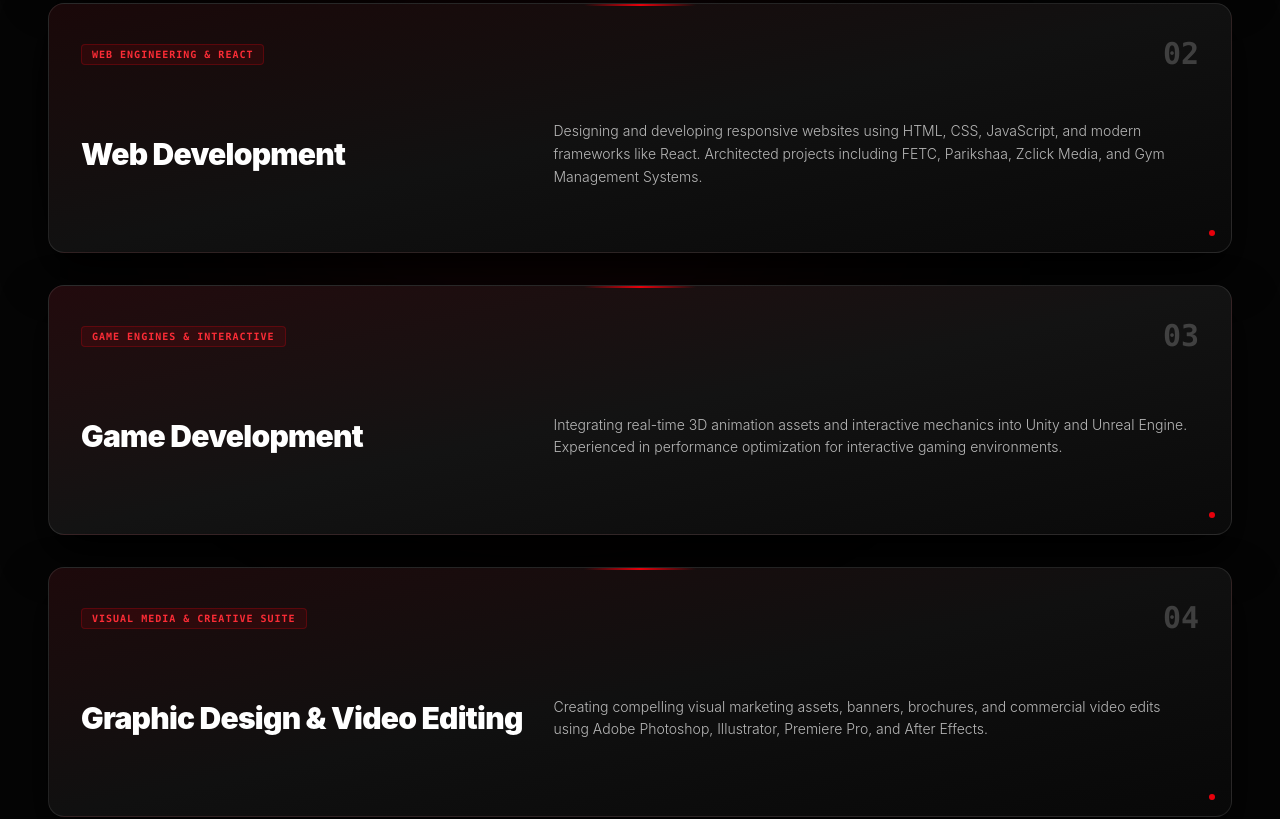
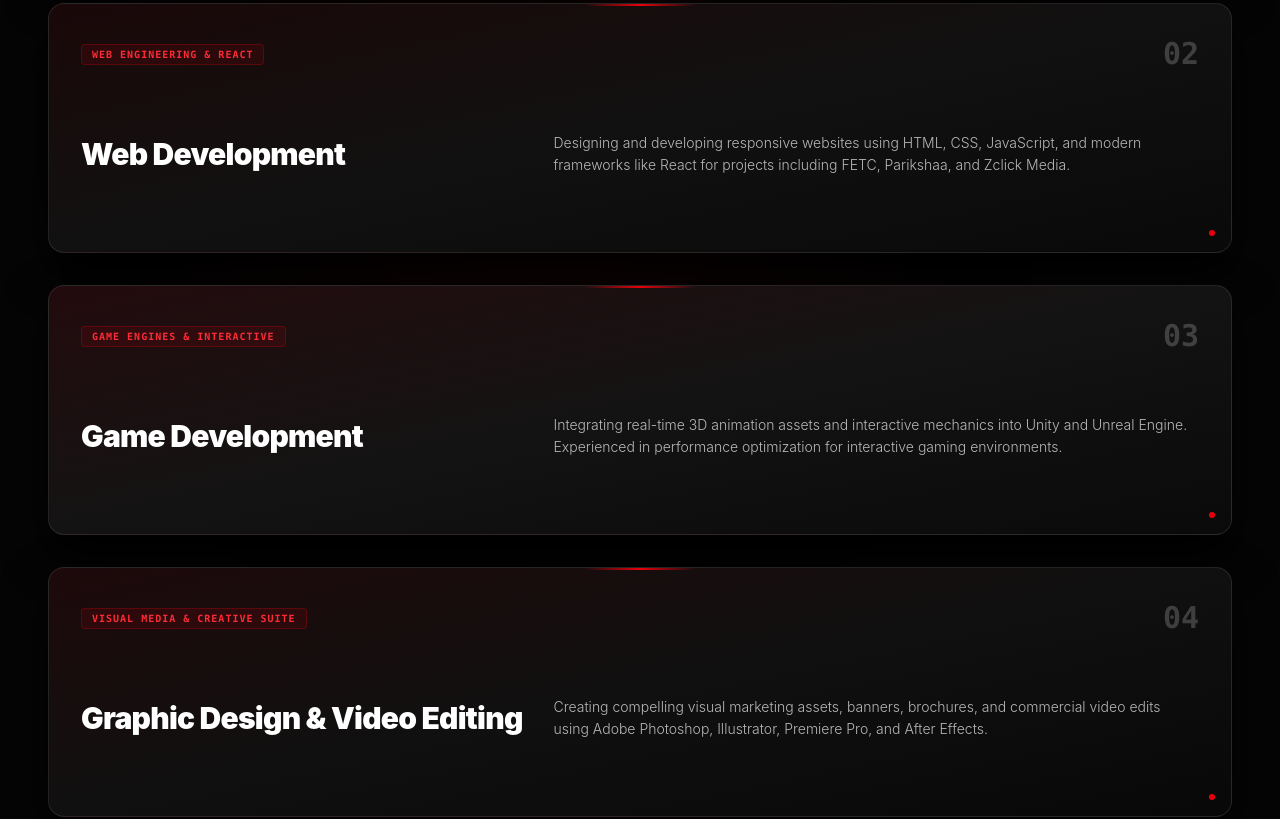
Before and after one commit to MrStark0257/Meet-Pavagadhi, a React (Vite) app: page / in a window 1280 px wide. Shown: the part 2520-3339 px from the top of the page. Built offline with nearby package versions, Linux system fonts and the light colour scheme.

Commit message:
Remove Gym Management System from projects and expertise

```diff
--- a/src/components/Expertise.jsx
+++ b/src/components/Expertise.jsx
@@ -15,7 +15,7 @@ const expertiseData = [
   {
     number: "02",
     title: "Web Development",
-    text: "Designing and developing responsive websites using HTML, CSS, JavaScript, and modern frameworks like React. Architected projects including FETC, Parikshaa, Zclick Media, and Gym Management Systems.",
+    text: "Designing and developing responsive websites using HTML, CSS, JavaScript, and modern frameworks like React for projects including FETC, Parikshaa, and Zclick Media.",
     tag: "WEB ENGINEERING & REACT",
     gradient: "from-[#1a0809] via-[#111111] to-[#090909]"
   },
--- a/src/components/Projects.jsx
+++ b/src/components/Projects.jsx
@@ -31,20 +31,12 @@ const projectsData = [
     episode: "S01 E03"
   },
   {
-    title: "Gym Management System",
-    category: "Full-Stack Software",
-    description: "End-to-end web management software for member tracking, scheduling, and admin workflow automation.",
-    tags: ["HTML5", "CSS3", "JavaScript", "React"],
-    match: "97%",
-    episode: "S01 E04"
-  },
-  {
     title: "3D Character Rigging & Animation",
     category: "3D Animation & VFX",
     description: "Created production-ready character models, biped rigging, and keyframe animations for films & ads.",
     tags: ["Autodesk Maya", "Blender", "3ds Max", "Cinema 4D"],
     match: "100%",
-    episode: "S01 E05"
+    episode: "S01 E04"
   },
   {
     title: "Interactive Game Asset Pipeline",
@@ -52,7 +44,7 @@ const projectsData = [
     description: "Optimized low-poly 3D game assets and integrated animation rigs into Unity & Unreal Engine projects.",
     tags: ["Unity", "Unreal Engine", "Asset Optimization", "Rigging"],
     match: "98%",
-    episode: "S01 E06"
+    episode: "S01 E05"
   }
 ];
 
```
